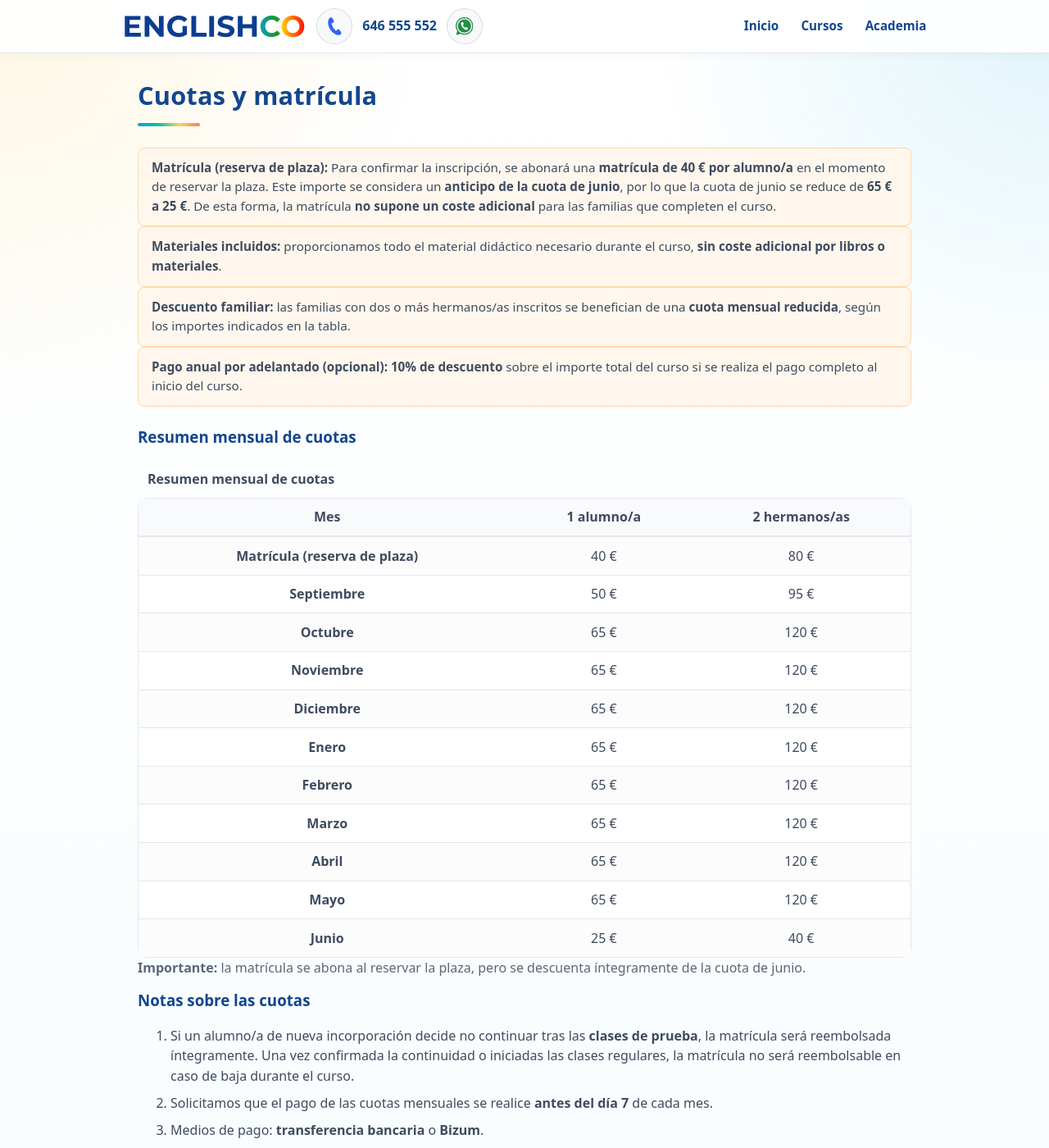
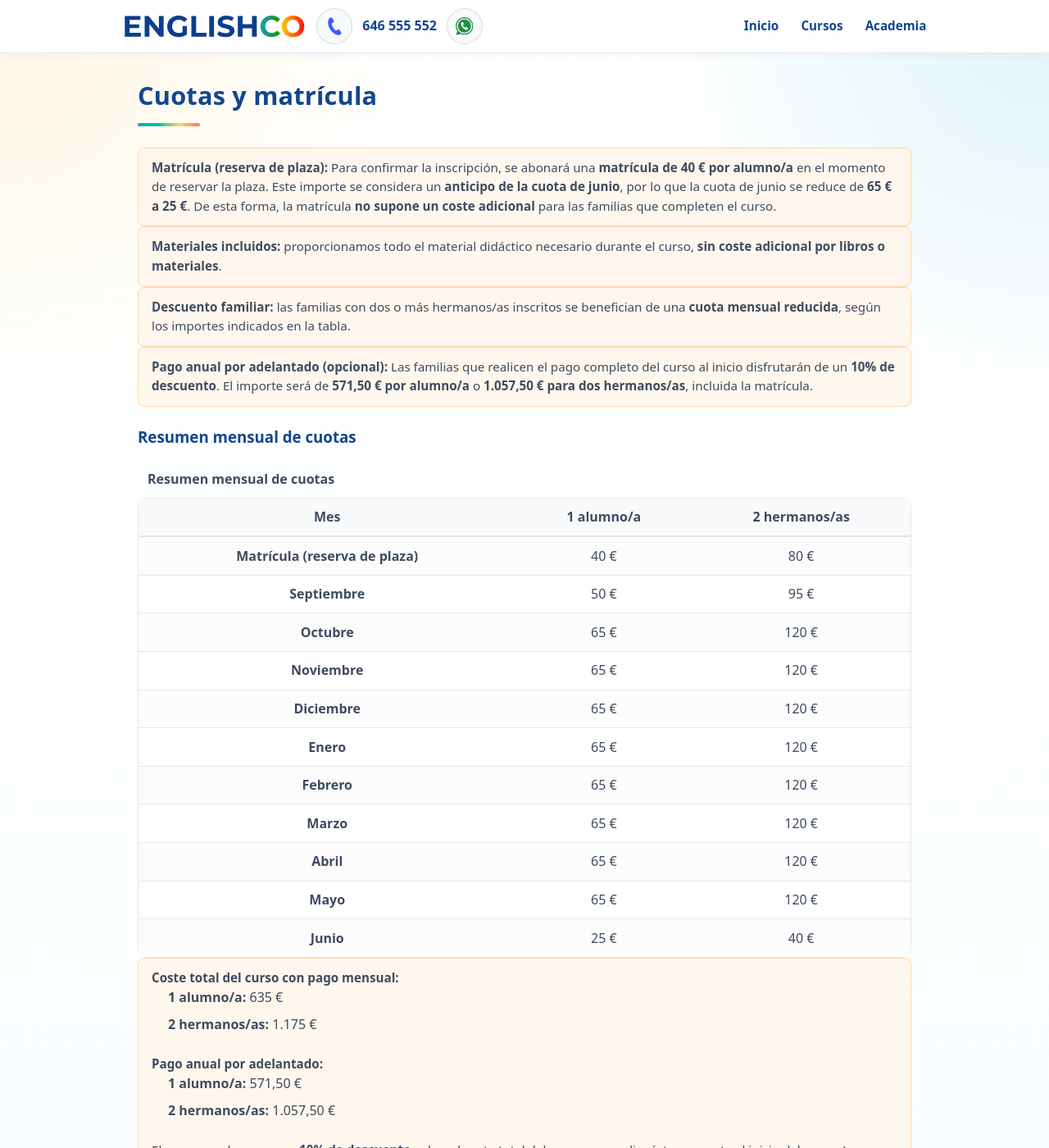
Before and after one commit to dixonbruce/englishco, a Jekyll site: the page built from condiciones.html, in a window 1280 px wide and 1400 px high. Shown: the whole window at 82% size. Built offline with Jekyll 4.4.1, drawn with Linux system fonts in a browser that asks for light colours; some of the changed text lies outside the part shown.

Commit message:
Update payment information and add annual summary
Added details about annual payment options and discounts.

```diff
--- a/condiciones.html
+++ b/condiciones.html
@@ -13,6 +13,7 @@ permalink: "/condiciones.html"
   <!-- ===================================================== -->
 
   <h2>Cuotas y matrícula</h2>
+
   <div class="note">
     <strong>Matrícula (reserva de plaza):</strong>
     Para confirmar la inscripción, se abonará una
@@ -37,11 +38,14 @@ permalink: "/condiciones.html"
 
   <div class="note">
     <strong>Pago anual por adelantado (opcional):</strong>
-    <strong>10% de descuento</strong> sobre el importe total del curso
-    si se realiza el pago completo al inicio del curso.
+    Las familias que realicen el pago completo del curso al inicio
+    disfrutarán de un <strong>10% de descuento</strong>.
+    El importe será de <strong>571,50 € por alumno/a</strong> o
+    <strong>1.057,50 € para dos hermanos/as</strong>, incluida la matrícula.
   </div>
 
   <br>
+
 
   <!-- ===================================================== -->
   <!-- TABLA DE CUOTAS -->
@@ -62,6 +66,7 @@ permalink: "/condiciones.html"
       </thead>
 
       <tbody>
+
         <tr>
           <th scope="row">Matrícula (reserva de plaza)</th>
           <td>40 €</td>
@@ -127,15 +132,45 @@ permalink: "/condiciones.html"
           <td>25 €</td>
           <td>40 €</td>
         </tr>
+
       </tbody>
     </table>
   </div>
 
-  <p class="small">
-    <strong>Importante:</strong>
-    la matrícula se abona al reservar la plaza, pero se descuenta íntegramente
-    de la cuota de junio.
-  </p>
+
+  <!-- ===================================================== -->
+  <!-- RESUMEN ANUAL -->
+  <!-- ===================================================== -->
+
+  <div class="note">
+
+    <strong>Coste total del curso con pago mensual:</strong>
+
+    <ul>
+      <li>
+        <strong>1 alumno/a:</strong> 635 €
+      </li>
+      <li>
+        <strong>2 hermanos/as:</strong> 1.175 €
+      </li>
+    </ul>
+
+    <strong>Pago anual por adelantado:</strong>
+
+    <ul>
+      <li>
+        <strong>1 alumno/a:</strong> 571,50 €
+      </li>
+      <li>
+        <strong>2 hermanos/as:</strong> 1.057,50 €
+      </li>
+    </ul>
+
+    El pago anual supone un <strong>10% de descuento</strong> sobre el coste
+    total del curso y se realiza íntegramente al inicio del curso.
+    La cantidad indicada <strong>incluye la matrícula</strong>.
+
+  </div>
 
 
   <!-- ===================================================== -->
@@ -200,7 +235,11 @@ permalink: "/condiciones.html"
   <div class="pay">
 
     <div>
-      <p><strong>Titular:</strong> Mark Dixon</p>
+
+      <p>
+        <strong>Titular:</strong>
+        Mark Dixon
+      </p>
 
       <p>
         <strong>IBAN:</strong>
@@ -211,14 +250,17 @@ permalink: "/condiciones.html"
         <strong>Bizum:</strong>
         646 555 552
       </p>
+
     </div>
 
     <div class="concept">
+
       <p>
         <strong>Concepto:</strong>
         «Clases de inglés» y <em>nombre del alumno/a</em>.
         No es necesario incluir el mes correspondiente.
       </p>
+
     </div>
 
   </div>
@@ -235,6 +277,7 @@ permalink: "/condiciones.html"
     <strong>no se aproxime a la puerta</strong> de la academia hasta que su hijo/a
     esté entrando o saliendo, ya que el espacio frente a la entrada es limitado.
   </p>
+
 
   <h3>Otras consideraciones</h3>
 
@@ -302,6 +345,7 @@ permalink: "/condiciones.html"
     de cada trimestre.
   </p>
 
+
   <!-- Banner -->
   <div
     id="banner-hoy"
@@ -309,6 +353,7 @@ permalink: "/condiciones.html"
     role="status"
     hidden>
   </div>
+
 
   <!-- Legend -->
   <div class="legend">
```
